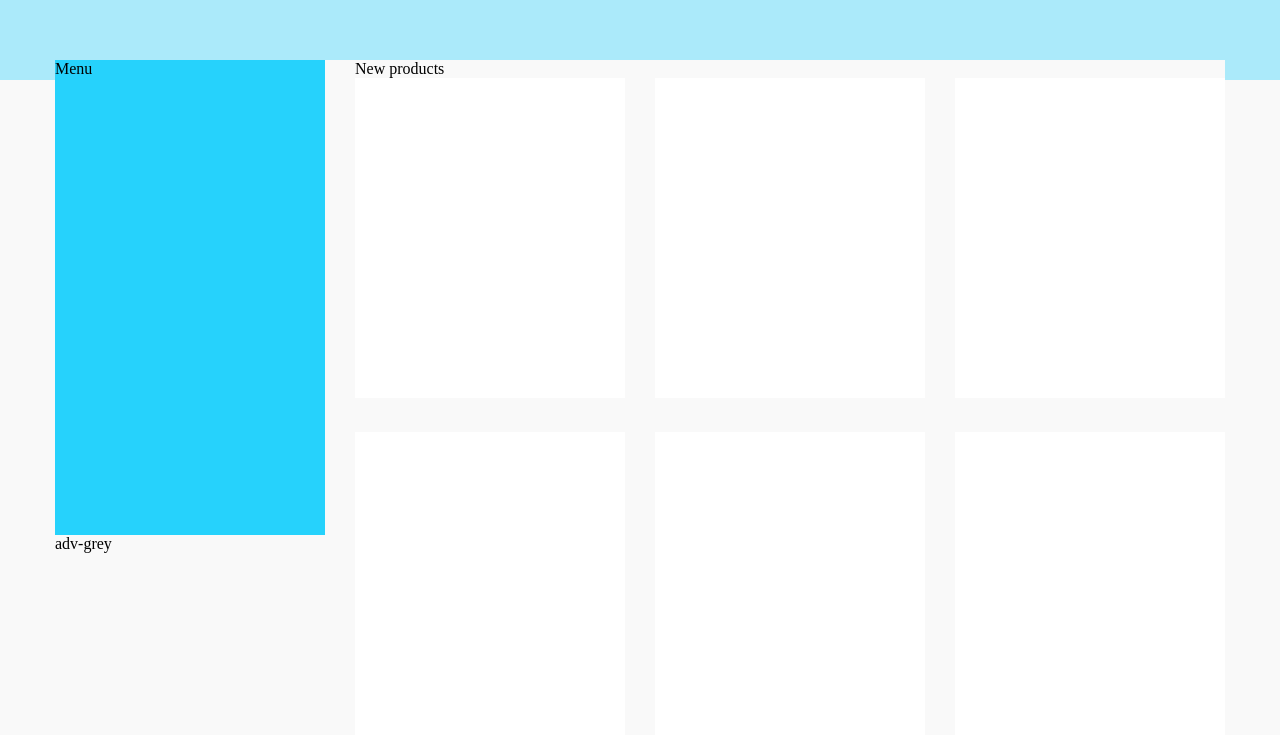
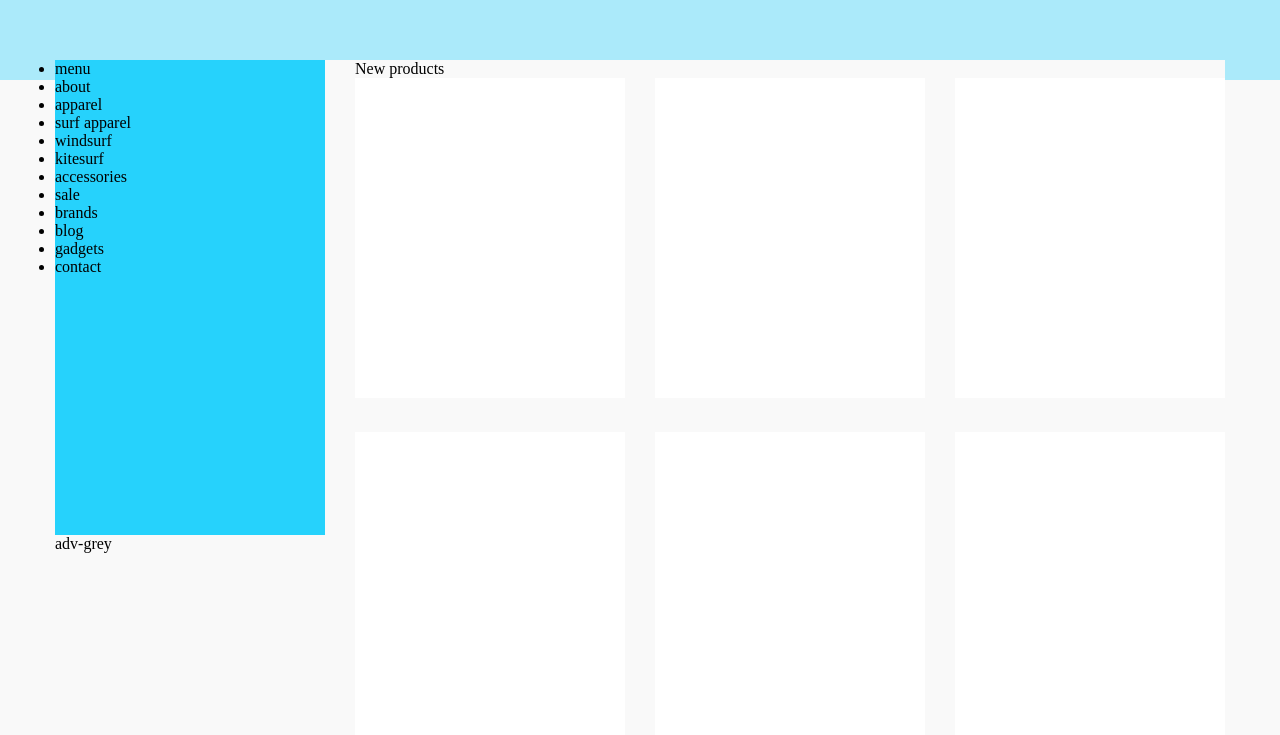
Before and after one commit to illmouse/surfhouse, a plain HTML site: page index.html in a window 1280 px wide. Shown: the part 620-1355 px from the top of the page. Drawn offline with Linux system fonts and the light colour scheme.

Commit message:
Added list menu

```diff
--- a/index.html
+++ b/index.html
@@ -12,10 +12,25 @@
         <div class="adv adv-yellow"></div>
     </div>
     <div class="container">
-        <div class="menu">Menu</div>
+        <div class="menu">
+            <ul class="menu">
+                <li>menu</li>
+                <li>about</li>
+                <li>apparel</li>
+                <li>surf apparel</li>
+                <li>windsurf</li>
+                <li>kitesurf</li>
+                <li>accessories</li>
+                <li>sale</li>
+                <li>brands</li>
+                <li>blog</li>
+                <li>gadgets</li>
+                <li>contact</li>
+            </ul>
+        </div>
         <div class="adv adv-grey">adv-grey</div>
         <div class="catalog">
-            <div class="products-new">
+            <div class="products products-new">
                 <div class="header-prod-new">New products</div>
                 <div class="block-white prod-block1"></div>
                 <div class="block-white prod-block2"></div>
@@ -24,13 +39,13 @@
                 <div class="block-white prod-block5"></div>
                 <div class="block-white prod-block6"></div>
             </div>
-            <div class="products-top">
+            <div class="products products-top">
                 <div class="header-prod-top">Top products</div>
                 <div class="block-white prod-block7"></div>
                 <div class="block-white prod-block8"></div>
                 <div class="block-white prod-block9"></div>
             </div>
-            <div class="products-sale">
+            <div class="products products-sale">
                 <div class="header-prod-sale">sale products</div>
                 <div class="block-white prod-block10"></div>
                 <div class="block-white prod-block11"></div>
--- a/style.css
+++ b/style.css
@@ -53,7 +53,7 @@ body {
 
 .block-white {
 	display: inline-block;
-	background-color:  #ffffff;
+	background-color: #fff;
 	width: 270px;
 	height: 320px;
 	margin: 0 26px 30px 0;
```
